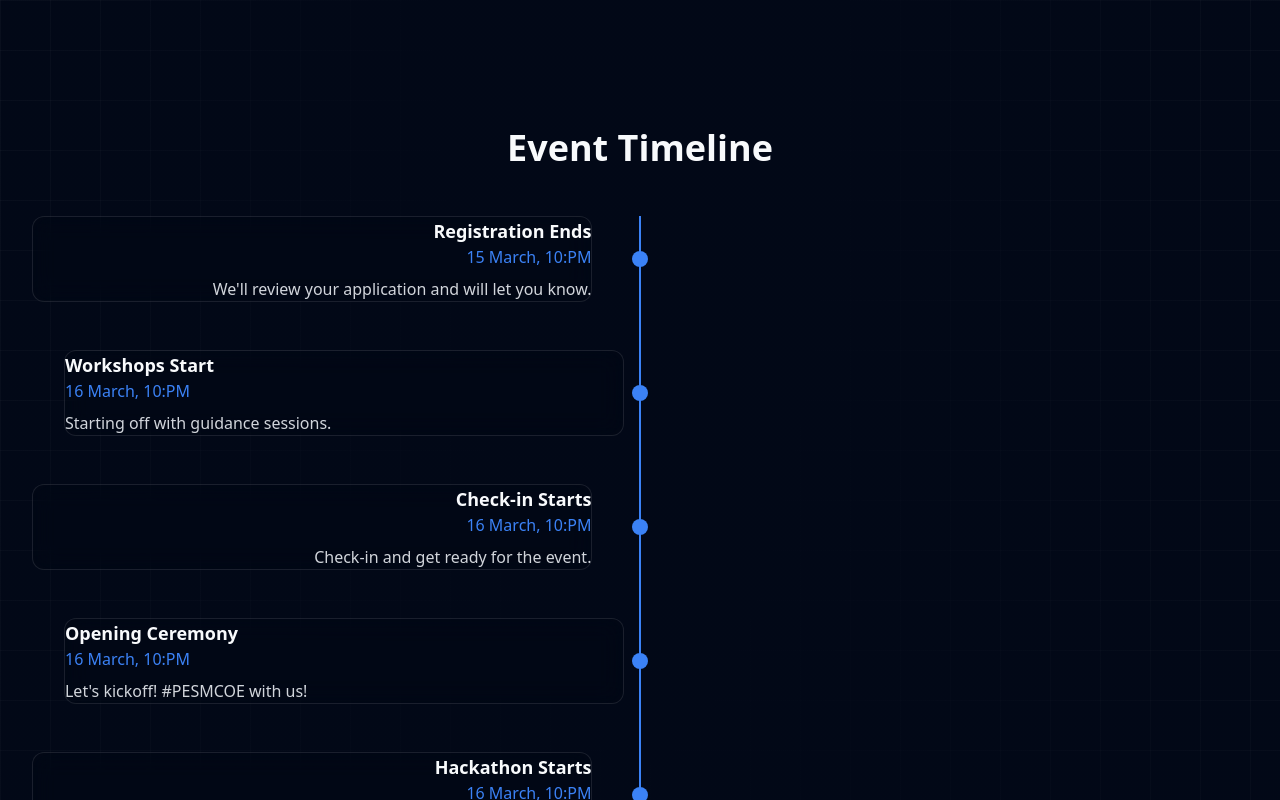
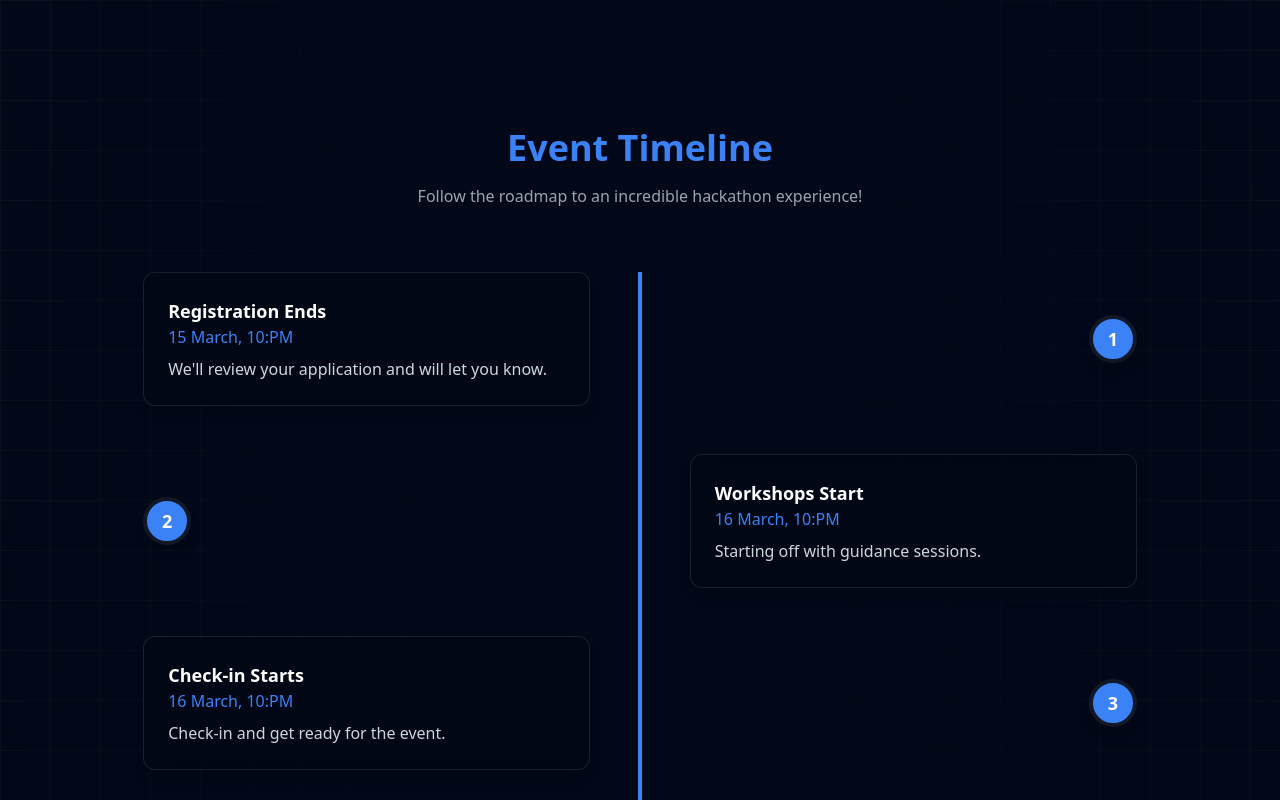
Before and after one commit to Abhi9shinde/pes_mcoe-hack, a React (Vite) app: page / in a window 1280 px wide. Shown: the part 3500-4300 px from the top of the page. Built offline with nearby package versions, Linux system fonts and the light colour scheme.

Commit message:
Time Line Page Created

```diff
--- a/src/components/Timeline.jsx
+++ b/src/components/Timeline.jsx
@@ -1,88 +1,88 @@
-import { motion } from 'framer-motion';
+import { motion } from "framer-motion";
 
 const timelineEvents = [
   {
     date: "15 March, 10:PM",
     title: "Registration Ends",
-    description: "We'll review your application and will let you know."
+    description: "We'll review your application and will let you know.",
   },
   {
     date: "16 March, 10:PM",
     title: "Workshops Start",
-    description: "Starting off with guidance sessions."
+    description: "Starting off with guidance sessions.",
   },
   {
     date: "16 March, 10:PM",
     title: "Check-in Starts",
-    description: "Check-in and get ready for the event."
+    description: "Check-in and get ready for the event.",
   },
   {
     date: "16 March, 10:PM",
     title: "Opening Ceremony",
-    description: "Let's kickoff! #PESMCOE with us!"
+    description: "Let's kickoff! #PESMCOE with us!",
   },
   {
     date: "16 March, 10:PM",
     title: "Hackathon Starts",
-    description: "Join with over 500+ participants and start hacking!"
+    description: "Join with over 500+ participants and start hacking!",
   },
   {
     date: "17 March, 10:PM",
     title: "Hackathon Ends",
-    description: "We'll review your project and will let you know."
-  }
+    description: "We'll review your project and will let you know.",
+  },
 ];
 
 export default function Timeline() {
   return (
     <section id="timeline" className="py-20">
-      <div className="max-w-7xl mx-auto px-4 sm:px-6 lg:px-8">
+      <div className="max-w-6xl mx-auto px-6">
+        {/* Section Title */}
         <motion.div
-          initial={{ opacity: 0 }}
-          whileInView={{ opacity: 1 }}
+          initial={{ opacity: 0, y: -20 }}
+          whileInView={{ opacity: 1, y: 0 }}
           transition={{ duration: 0.8 }}
           viewport={{ once: true }}
-          className="text-center mb-12"
+          className="text-center mb-16"
         >
-          <h2 className="text-4xl font-bold mb-4">Event Timeline</h2>
+          <h2 className="text-4xl font-bold text-primary mb-4">Event Timeline</h2>
+          <p className="text-gray-400">Follow the roadmap to an incredible hackathon experience!</p>
         </motion.div>
 
+        {/* Timeline Container */}
         <div className="relative">
-          {/* Vertical line */}
-          <div className="absolute left-1/2 transform -translate-x-1/2 h-full w-0.5 bg-primary"></div>
+          {/* Vertical Line */}
+          <div className="absolute left-1/2 transform -translate-x-1/2 w-1 bg-primary h-full hidden md:block"></div>
 
           <div className="space-y-12">
             {timelineEvents.map((event, index) => (
               <motion.div
                 key={event.title}
-                initial={{ opacity: 0, y: 20 }}
+                initial={{ opacity: 0, y: 30 }}
                 whileInView={{ opacity: 1, y: 0 }}
                 transition={{ duration: 0.5, delay: index * 0.1 }}
                 viewport={{ once: true }}
-                className={`flex items-center ${
-                  index % 2 === 0 ? "flex-row" : "flex-row-reverse"
+                className={`relative flex items-center justify-between md:w-[90%] mx-auto ${
+                  index % 2 === 0 ? "md:flex-row" : "md:flex-row-reverse"
                 }`}
               >
-                <div className="w-1/2 pr-8 text-right">
-                  {index % 2 === 0 && (
-                    <div className="glass-card">
-                      <h3 className="text-lg font-semibold">{event.title}</h3>
-                      <p className="text-primary">{event.date}</p>
-                      <p className="text-gray-300 mt-2">{event.description}</p>
-                    </div>
-                  )}
+                {/* Timeline Content */}
+                <div className="w-full md:w-[45%]">
+                  <div className="glass-card p-6 rounded-xl shadow-lg">
+                    <h3 className="text-lg font-semibold text-white">{event.title}</h3>
+                    <p className="text-primary font-medium">{event.date}</p>
+                    <p className="text-gray-300 mt-2">{event.description}</p>
+                  </div>
                 </div>
-                <div className="relative flex items-center justify-center w-8">
-                  <div className="h-4 w-4 rounded-full bg-primary"></div>
+
+                {/* Timeline Connector */}
+                <div className="hidden md:flex items-center justify-center w-12 h-12 bg-primary text-white rounded-full shadow-lg border-4 border-gray-900">
+                  <span className="font-bold text-lg">{index + 1}</span>
                 </div>
-                <div className="w-1/2 pl-8">
-                  {index % 2 !== 0 && (
-                    <div className="glass-card">
-                      <h3 className="text-lg font-semibold">{event.title}</h3>
-                      <p className="text-primary">{event.date}</p>
-                      <p className="text-gray-300 mt-2">{event.description}</p>
-                    </div>
-                  )}
+
+                {/* Mobile Timeline Connector */}
+                <div className="md:hidden flex items-center justify-center w-8 h-8 bg-primary text-white rounded-full shadow-lg border-2 border-gray-900">
+                  <span className="text-sm">{index + 1}</span>
                 </div>
               </motion.div>
             ))}
```
